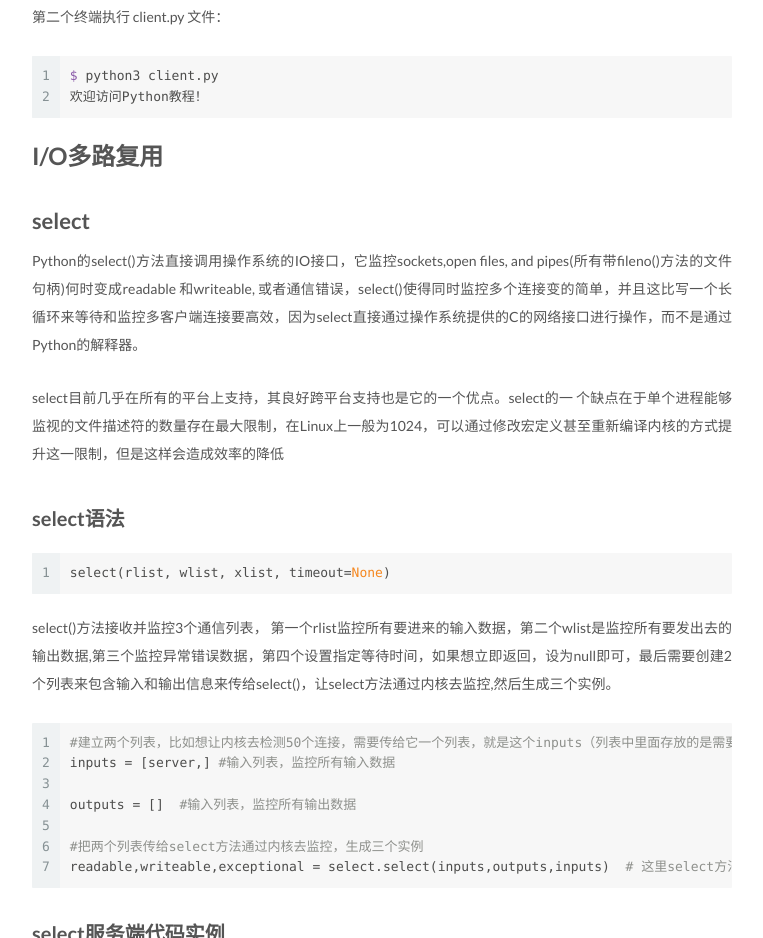
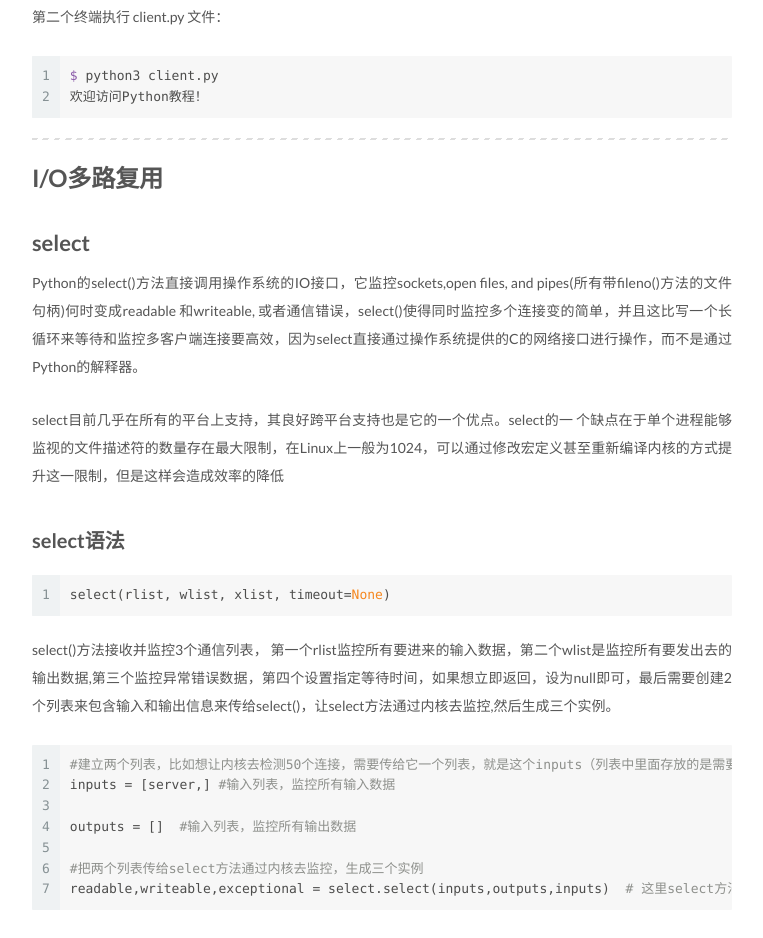
Before and after one commit to nasacj/learning-python-in-7-days, a plain HTML site: page 2019/05/21/day-6/index.html in a window 1280 px wide. Shown: the part 4775-5713 px from the top of the page, without its empty margins (98-861 px from the left). Drawn offline with Linux system fonts and the light colour scheme.

Commit message:
Site updated: 2019-05-21 23:48:32

```diff
--- a/2019/05/21/day-6/index.html
+++ b/2019/05/21/day-6/index.html
@@ -102,7 +102,7 @@
 <meta property="og:site_name" content="learning-python-in-7-days">
 <meta property="og:description" content="Socket编程Python 提供了两个级别访问的网络服务。：  低级别的网络服务支持基本的 Socket，它提供了标准的 BSD Sockets API，可以访问底层操作系统Socket接口的全部方法。 高级别的网络服务模块 SocketServer， 它提供了服务器中心类，可以简化网络服务器的开发。  什么是 Socket?Socket又称”套接字”，应用程序通常通过”套接字”向网络发出请求或">
 <meta property="og:locale" content="zh-Hans">
-<meta property="og:updated_time" content="2019-05-21T15:36:04.436Z">
+<meta property="og:updated_time" content="2019-05-21T15:46:09.414Z">
 <meta name="twitter:card" content="summary">
 <meta name="twitter:title" content="7天掌握Python编程（程序员篇）第6天 - 网络编程">
 <meta name="twitter:description" content="Socket编程Python 提供了两个级别访问的网络服务。：  低级别的网络服务支持基本的 Socket，它提供了标准的 BSD Sockets API，可以访问底层操作系统Socket接口的全部方法。 高级别的网络服务模块 SocketServer， 它提供了服务器中心类，可以简化网络服务器的开发。  什么是 Socket?Socket又称”套接字”，应用程序通常通过”套接字”向网络发出请求或">
@@ -468,6 +468,7 @@
 <figure class="highlight shell"><table><tr><td class="gutter"><pre><span class="line">1</span><br></pre></td><td class="code"><pre><span class="line"><span class="meta">$</span> python3 server.py</span><br></pre></td></tr></table></figure>
 <p>第二个终端执行 client.py 文件：</p>
 <figure class="highlight shell"><table><tr><td class="gutter"><pre><span class="line">1</span><br><span class="line">2</span><br></pre></td><td class="code"><pre><span class="line"><span class="meta">$</span> python3 client.py </span><br><span class="line">欢迎访问Python教程！</span><br></pre></td></tr></table></figure>
+<hr>
 <h1 id="I-O多路复用"><a href="#I-O多路复用" class="headerlink" title="I/O多路复用"></a>I/O多路复用</h1><h2 id="select"><a href="#select" class="headerlink" title="select"></a>select</h2><p>Python的select()方法直接调用操作系统的IO接口，它监控sockets,open files, and pipes(所有带fileno()方法的文件句柄)何时变成readable 和writeable, 或者通信错误，select()使得同时监控多个连接变的简单，并且这比写一个长循环来等待和监控多客户端连接要高效，因为select直接通过操作系统提供的C的网络接口进行操作，而不是通过Python的解释器。</p>
 <p>select目前几乎在所有的平台上支持，其良好跨平台支持也是它的一个优点。select的一 个缺点在于单个进程能够监视的文件描述符的数量存在最大限制，在Linux上一般为1024，可以通过修改宏定义甚至重新编译内核的方式提升这一限制，但是这样会造成效率的降低</p>
 <h3 id="select语法"><a href="#select语法" class="headerlink" title="select语法"></a>select语法</h3><figure class="highlight python"><table><tr><td class="gutter"><pre><span class="line">1</span><br></pre></td><td class="code"><pre><span class="line">select(rlist, wlist, xlist, timeout=<span class="literal">None</span>)</span><br></pre></td></tr></table></figure>
```
